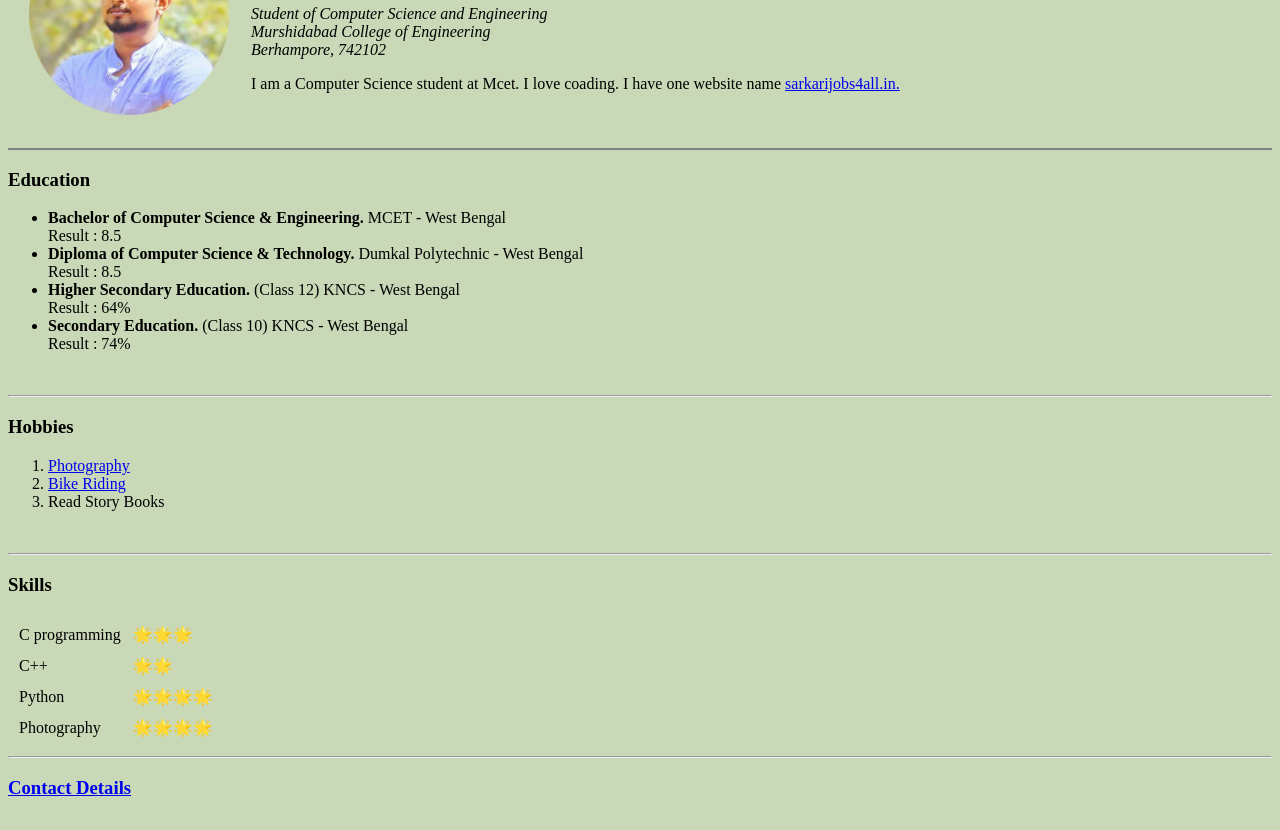
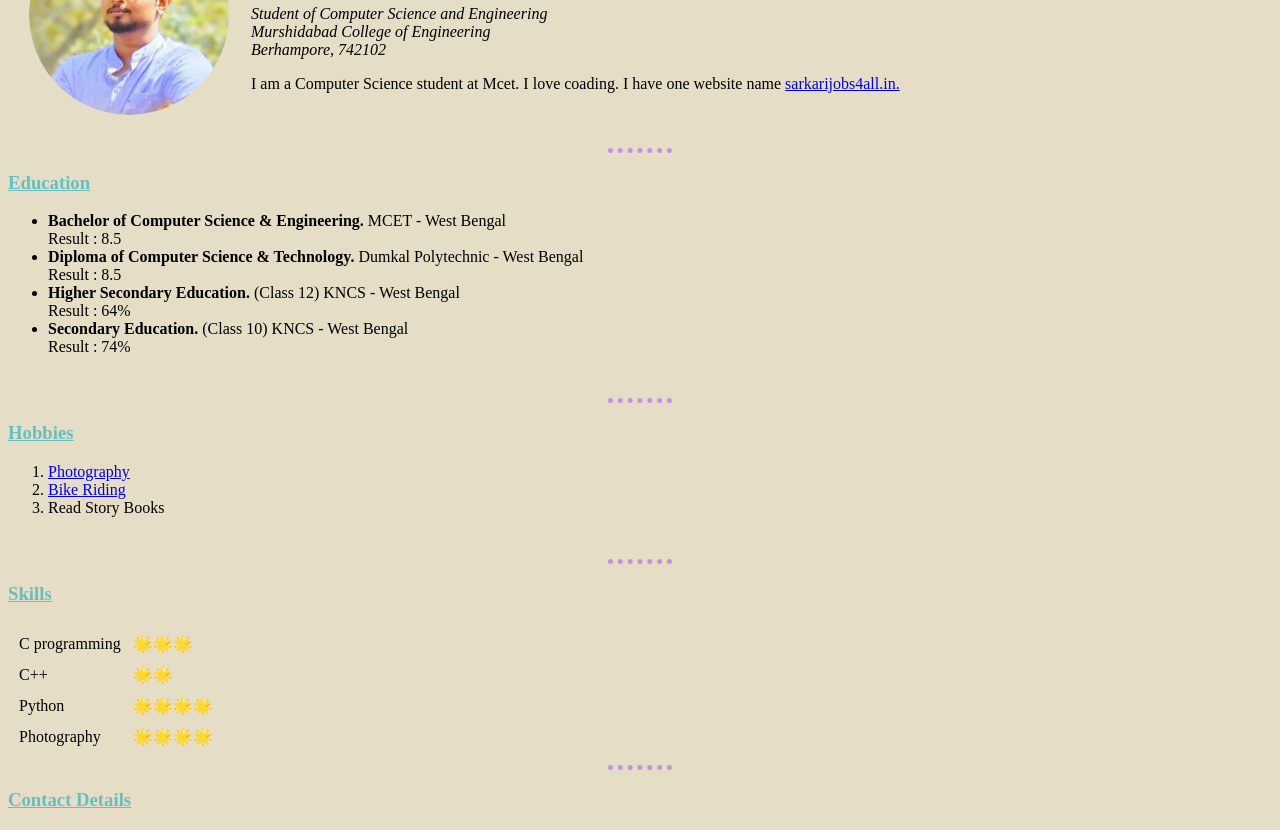
Before and after one commit to souvikkarmakar1998/CV, a plain HTML site: page index.html in a window 1280 px wide. Shown: the part 114-944 px from the top of the page. Drawn offline with Linux system fonts and the light colour scheme.

Commit message:
Update index.html

```diff
--- a/index.html
+++ b/index.html
@@ -3,10 +3,12 @@
 
 <head>
   <meta charset="utf-8">
-  <title>Souvik Karmakar</title>
+  <title>Souvik's biodata 🙏</title>
+  <link rel="stylesheet" href="css/style.css">
+
 </head>
 
-<body style="background-color:  #C9D8B6;">
+<body>
   <table cellspacing="20">
     <tr>
       <td><img src="souvik1.png" alt="Souvik Karmakar Profile" width="200" height="200"></td>
@@ -25,7 +27,7 @@
     </tr>
   </table>
 
-  <hr size="2" noshade />
+  <hr />
 
   <h3>Education</h3>
   <ul></strong>
```
